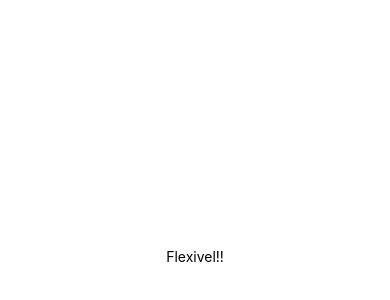
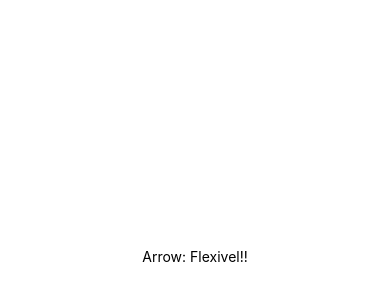
Before and after one commit to GeorgeSalu/React-Native, a React Native app in the folder exercicios/: screen / in a window 390 px wide. Shown: the part 166-466 px from the top of the page. Built offline with nearby package versions, Linux system fonts and the light colour scheme.

Commit message:
primeiro componente - usando arrow functions

```diff
--- a/exercicios/src/componentes/Simples.js
+++ b/exercicios/src/componentes/Simples.js
@@ -1,6 +1,10 @@
 import React from 'react'
 import {Text} from 'react-native'
 
-export default function(props) {
+/*export default function(props) {
   return <Text>{props.texto}</Text>
+}*/
+
+export default (props) => {
+  return <Text>Arrow: {props.texto}</Text>
 }
```
